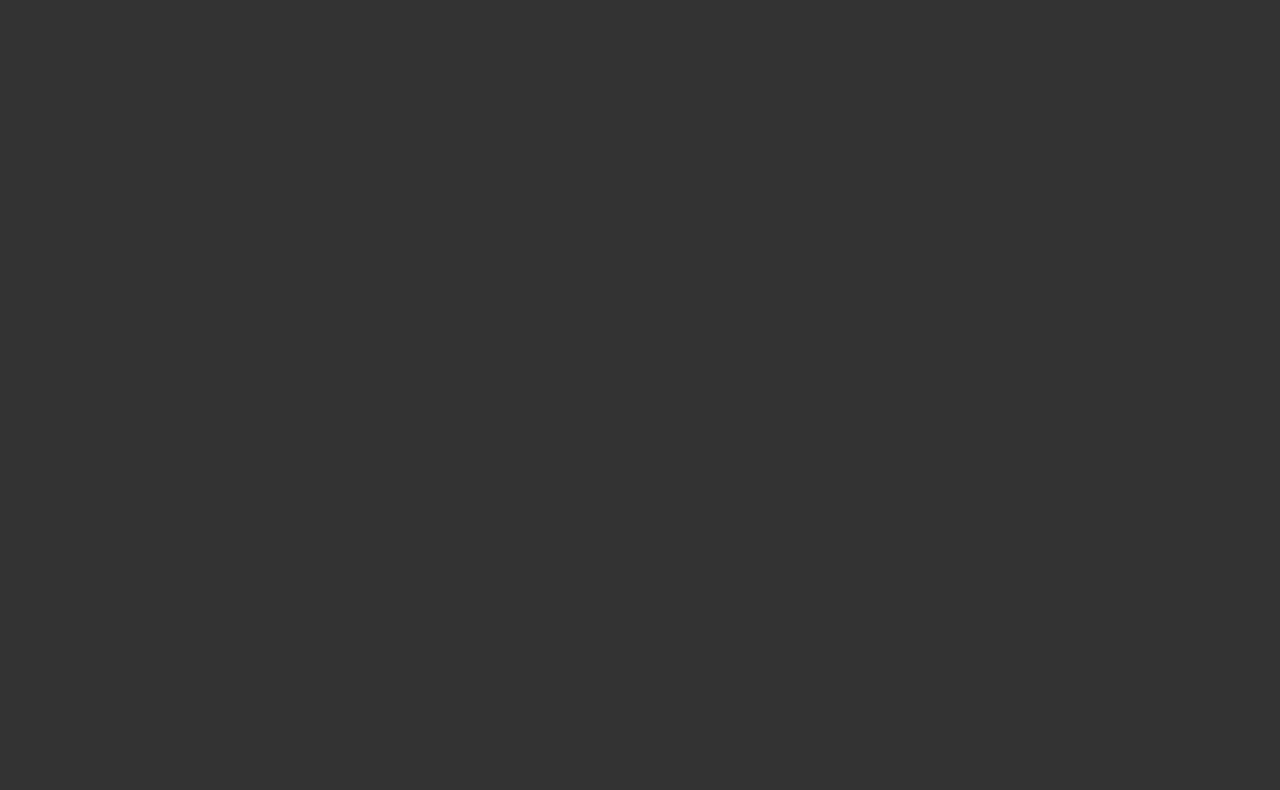
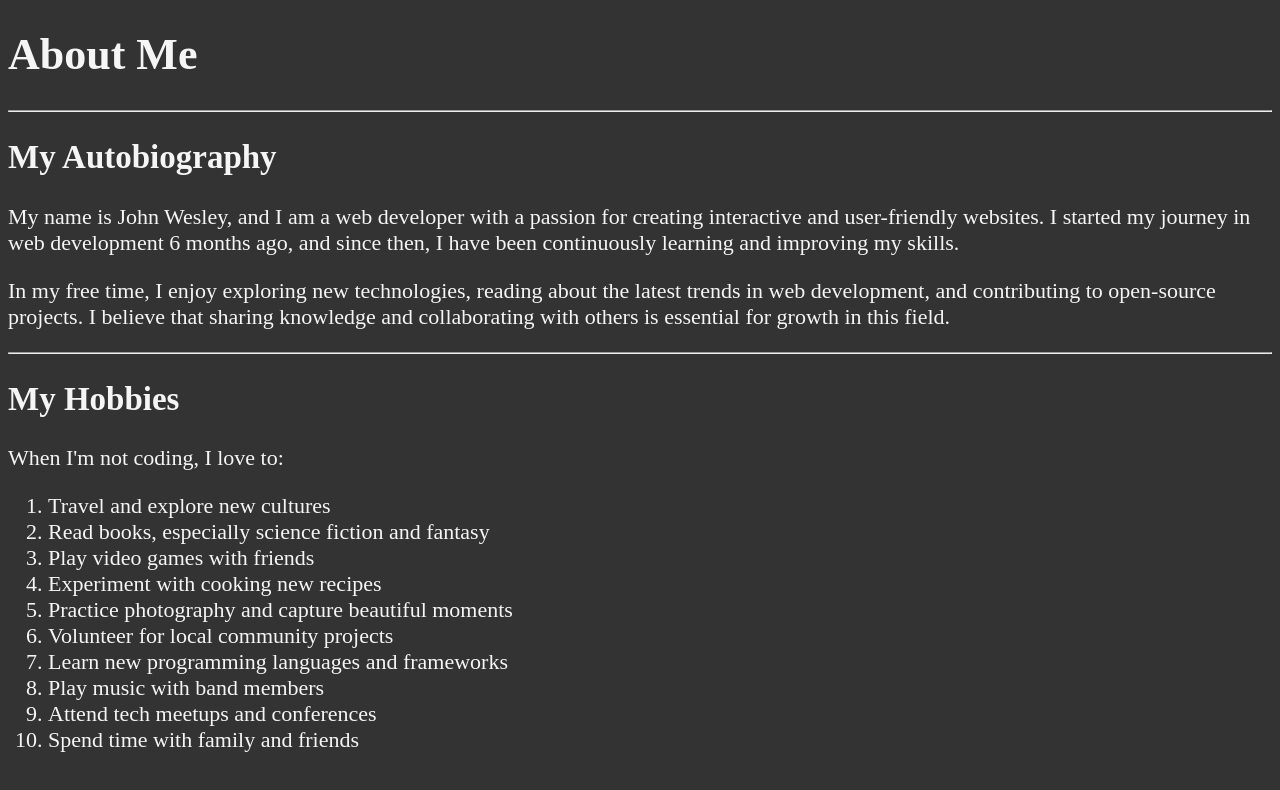
Before and after one commit to Wesley-John/freeCodeCamp-course-project, a plain HTML site: page about.html in a window 1280 px wide. Drawn offline with Linux system fonts and the light colour scheme.

Commit message:
Add text in the about me section

```diff
--- a/about.html
+++ b/about.html
@@ -10,5 +10,28 @@
         <link rel="icon" href="html5.png" type="image/x-icon">
         <link rel="stylesheet" href="main.css">
     </head>
-    <body></body>
+    <body>
+        <h1>About Me</h1>
+        <hr>
+        <h2>My Autobiography</h2>
+        <p>My name is John Wesley, and I am a web developer with a passion for creating interactive and user-friendly websites. I started my journey in web development 6 months ago, and since then, I have been continuously learning and improving my skills.</p>
+        <p>In my free time, I enjoy exploring new technologies, reading about the latest trends in web development, and contributing to open-source projects. I believe that sharing knowledge and collaborating with others is essential for growth in this field.</p>
+
+        <hr>
+
+        <h2>My Hobbies</h2>
+        <p>When I'm not coding, I love to:</p>
+        <ol>
+            <li>Travel and explore new cultures</li>
+            <li>Read books, especially science fiction and fantasy</li>
+            <li>Play video games with friends</li>
+            <li>Experiment with cooking new recipes</li>
+            <li>Practice photography and capture beautiful moments</li>
+            <li>Volunteer for local community projects</li>
+            <li>Learn new programming languages and frameworks</li>
+            <li>Play music with band members</li>
+            <li>Attend tech meetups and conferences</li>
+            <li>Spend time with family and friends</li>
+        </ol>
+    </body>
 </html>
```
